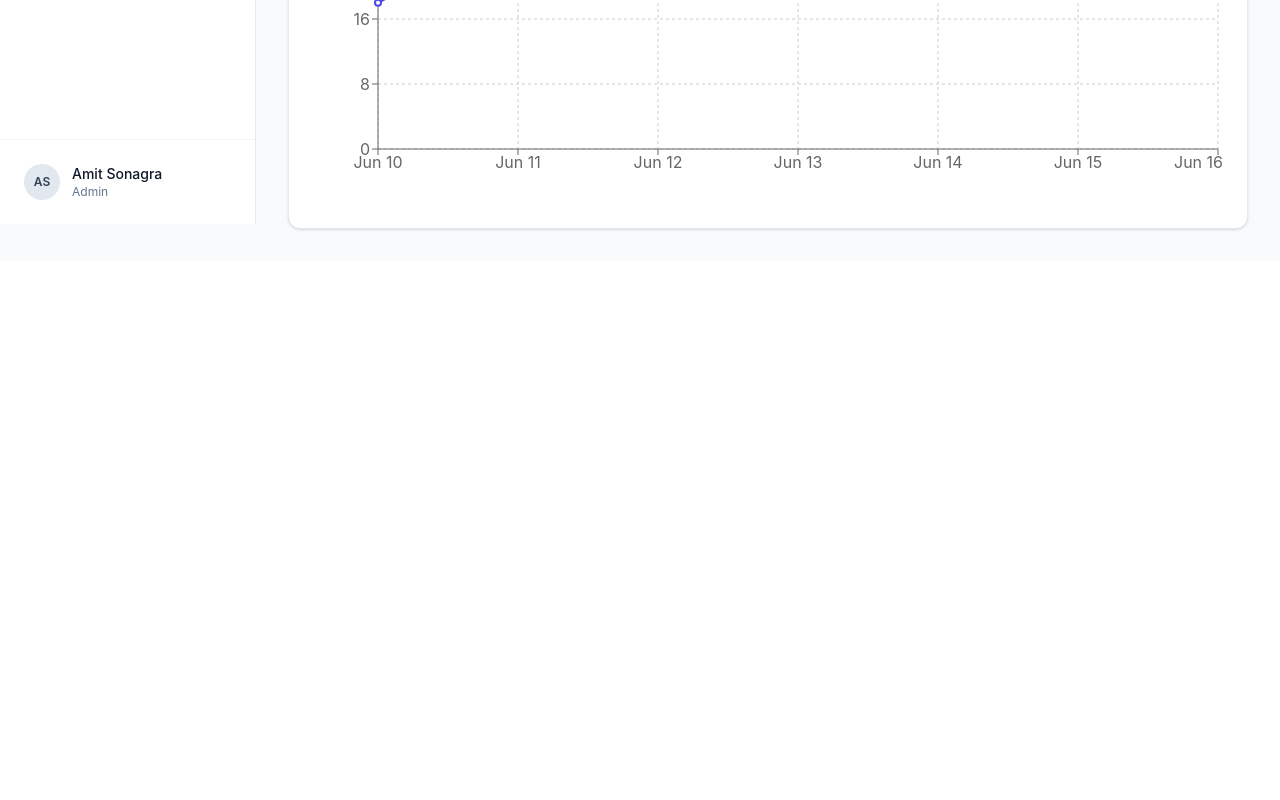
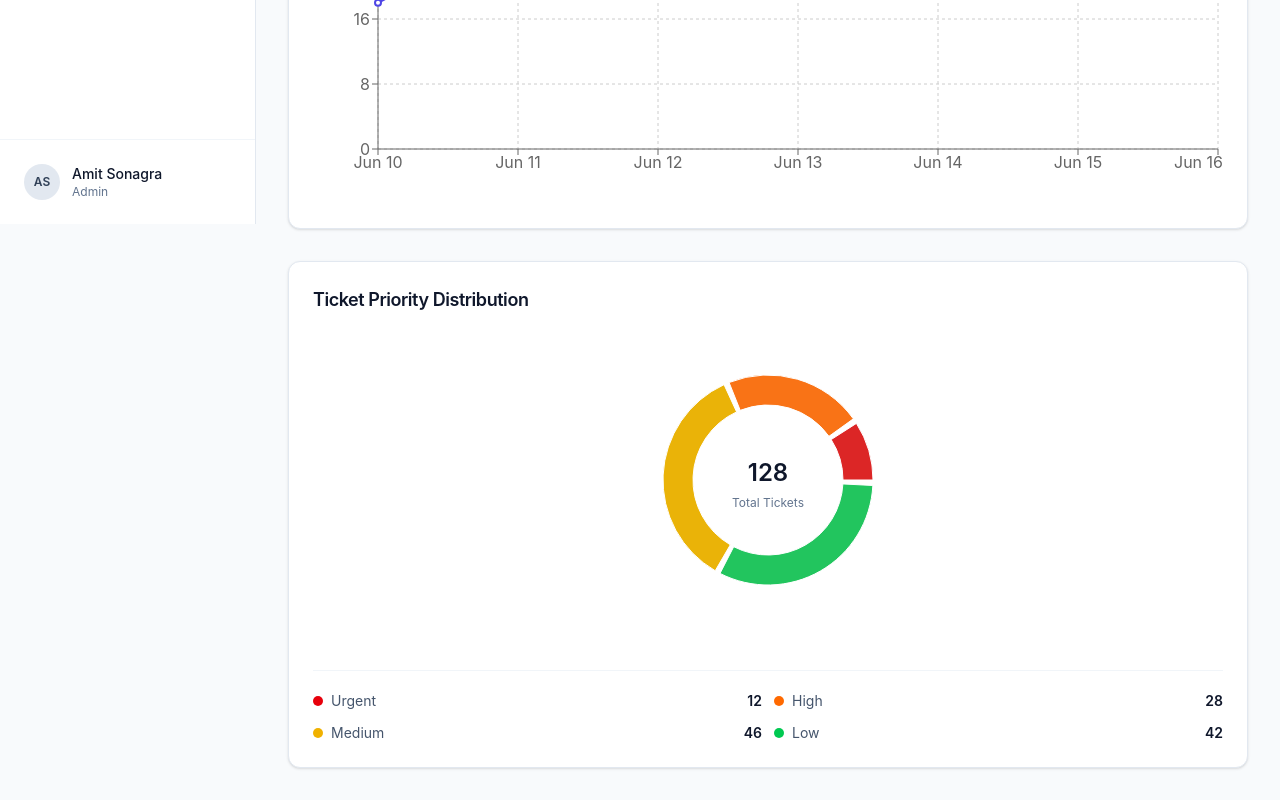
Before and after one commit to amitt39/replyflow, a React (Vite) app: page / in a window 1280 px wide. Shown: the part 576-1376 px from the top of the page. Before the commit the page ends 837 px from the top, so only its background shows below. Built offline with nearby package versions, Linux system fonts and the light colour scheme.

Commit message:
feat: add ticket priority chart

```diff
--- /dev/null
+++ b/src/components/dashboard/TicketPriorityChart.jsx
@@ -0,0 +1,69 @@
+import {
+  Cell,
+  Pie,
+  PieChart,
+  ResponsiveContainer,
+  Tooltip,
+} from 'recharts'
+
+const priorityData = [
+  { priority: 'Urgent', tickets: 12, color: '#dc2626' },
+  { priority: 'High', tickets: 28, color: '#f97316' },
+  { priority: 'Medium', tickets: 46, color: '#eab308' },
+  { priority: 'Low', tickets: 42, color: '#22c55e' },
+]
+
+const totalTickets = priorityData.reduce((total, item) => total + item.tickets, 0)
+
+function TicketPriorityChart() {
+  return (
+    <section aria-labelledby="ticket-priority-title" className="rounded-xl border border-slate-200 bg-white p-5 shadow-sm sm:p-6">
+      <h2 id="ticket-priority-title" className="text-lg font-semibold tracking-tight text-slate-900">
+        Ticket Priority Distribution
+      </h2>
+
+      <div className="mt-4 h-72 w-full min-w-0 sm:h-80">
+        <ResponsiveContainer width="100%" height={300}>
+        <PieChart>
+          <Pie
+            data={priorityData}
+            dataKey="tickets"
+            nameKey="priority"
+            innerRadius={75}
+            outerRadius={105}
+            paddingAngle={3}
+          >
+            {priorityData.map((item) => (
+              <Cell key={item.priority} fill={item.color} />
+            ))}
+          </Pie>
+          <text x="50%" y="48%" textAnchor="middle" dominantBaseline="middle" className="fill-slate-900 text-2xl font-semibold">
+            {totalTickets}
+          </text>
+          <text x="50%" y="58%" textAnchor="middle" dominantBaseline="middle" className="fill-slate-500 text-xs">
+            Total Tickets
+          </text>
+          <Tooltip />
+        </PieChart>
+        </ResponsiveContainer>
+      </div>
+
+      <ul aria-label="Ticket priority legend" className="mt-5 grid grid-cols-2 gap-3 border-t border-slate-100 pt-5">
+        {priorityData.map((item) => (
+          <li key={item.priority} className="flex items-center justify-between gap-3 text-sm">
+            <span className="flex items-center gap-2 text-slate-600">
+              <span
+                aria-hidden="true"
+                className={`h-2.5 w-2.5 rounded-full ${item.priority === 'Urgent' ? 'bg-red-600' : item.priority === 'High' ? 'bg-orange-500' : item.priority === 'Medium' ? 'bg-yellow-500' : 'bg-green-500'}`}
+              />
+              {item.priority}
+            </span>
+            <span className="font-semibold text-slate-900">{item.tickets}</span>
+          </li>
+        ))}
+      </ul>
+    </section>
+  )
+}
+
+export default TicketPriorityChart
--- a/src/pages/Dashboard.jsx
+++ b/src/pages/Dashboard.jsx
@@ -1,4 +1,5 @@
 import DashboardStats from '../components/dashboard/DashboardStats.jsx'
+import TicketPriorityChart from '../components/dashboard/TicketPriorityChart.jsx'
 import TicketVolumeChart from '../components/dashboard/TicketVolumeChart.jsx'
 
 function Dashboard() {
@@ -7,6 +8,7 @@ function Dashboard() {
       <h1 className="text-2xl font-semibold tracking-tight text-slate-900">Dashboard</h1>
       <DashboardStats />
       <TicketVolumeChart />
+      <TicketPriorityChart />
     </main>
   )
 }
```
